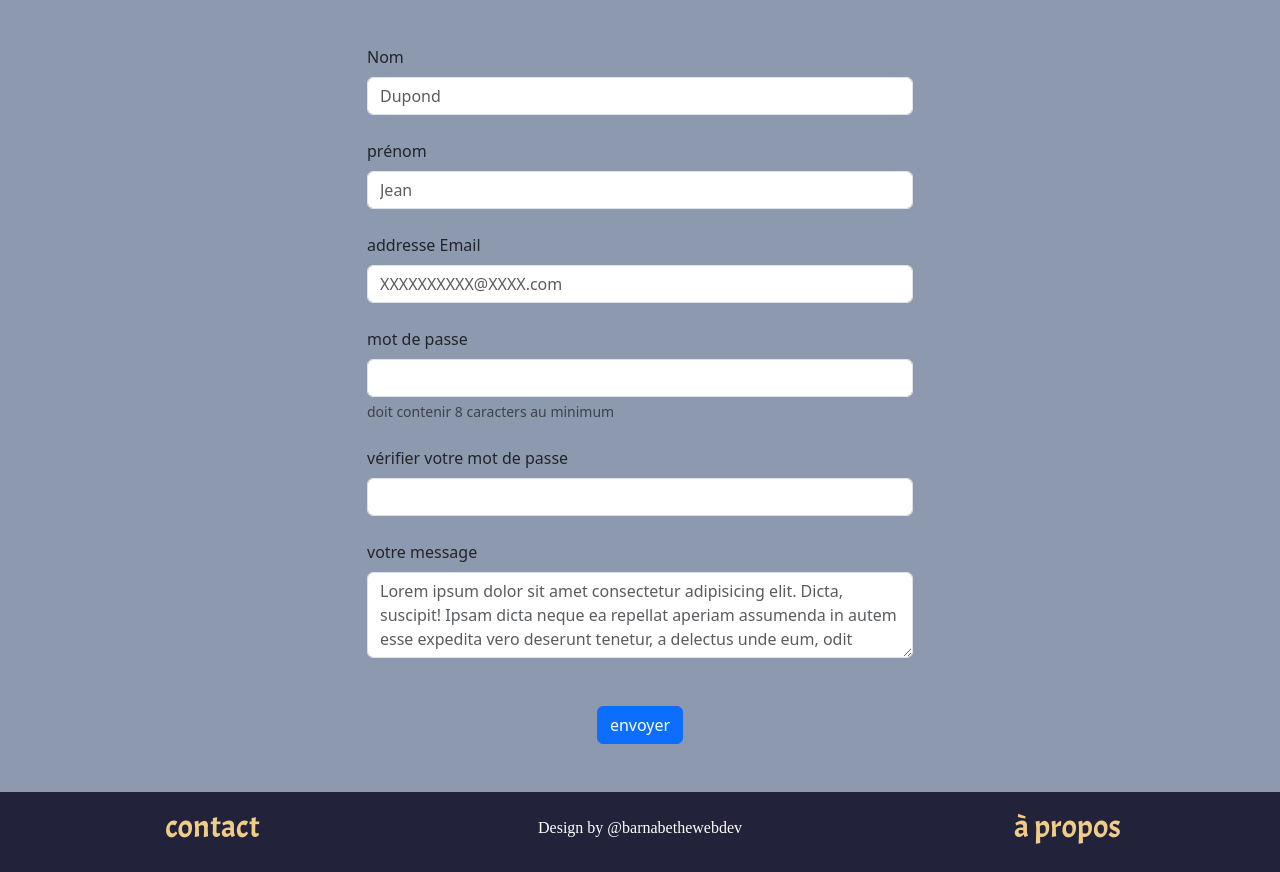
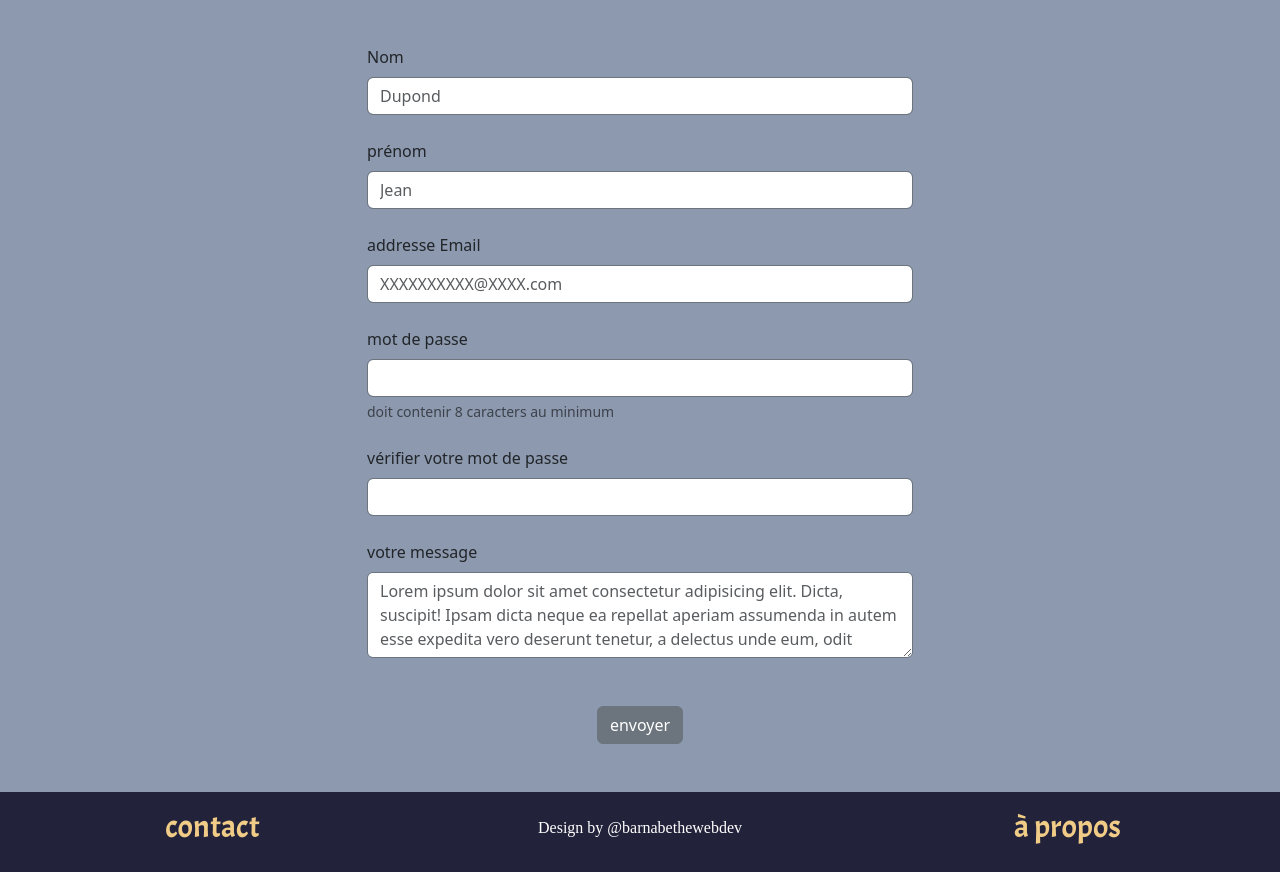
Before and after one commit to BarnabedevWebmobile/brief2, a plain HTML site: page contact.html in a window 1280 px wide. Shown: the part 63-935 px from the top of the page. Drawn offline with nearby package versions, Linux system fonts and the light colour scheme; a web font is replaced by a local one.

Commit message:
commentation

```diff
--- a/contact.html
+++ b/contact.html
@@ -5,6 +5,7 @@
     <meta name="viewport" content="width=device-width, initial-scale=1.0">
     <title>contact</title>
     <link rel="stylesheet" href="https://cdnjs.cloudflare.com/ajax/libs/bootstrap/5.3.2/css/bootstrap.min.css" integrity="sha512-b2QcS5SsA8tZodcDtGRELiGv5SaKSk1vDHDaQRda0htPYWZ6046lr3kJ5bAAQdpV2mmA/4v0wQF9MyU6/pDIAg==" crossorigin="anonymous" referrerpolicy="no-referrer" />
+    <link rel="stylesheet" href="https://cdnjs.cloudflare.com/ajax/libs/animate.css/4.1.1/animate.min.css"/>
     <link rel="preconnect" href="https://fonts.googleapis.com">
     <link rel="preconnect" href="https://fonts.gstatic.com" crossorigin>
     <link href="https://fonts.googleapis.com/css2?family=Acme&display=swap" rel="stylesheet">
@@ -39,38 +40,38 @@
     <section class="mainsection">
         <div class="container">
             <div class="row">
-                <div class="offset-md-3 col-md-6 mb-5 mt-5">
-                    <form><!--Le formulaire-->
+                <div class="offset-md-3 col-md-6 mb-5 mt-5 ">
+                    <form class=" animate__animated animate__jackInTheBox"><!--Le formulaire-->
                         <div class="mb-4"><!--le formulaire de nom-->
                             <label for="nom" class="form-label">Nom</label>
-                            <input type="text" class="form-control" id="nom" aria-describedby="NomHelp" placeholder="Dupond">
+                            <input type="text" class="form-control border border-secondary" id="nom" aria-describedby="NomHelp" placeholder="Dupond">
                         </div>
                         <div class="mb-4"> <!--le formulaire de prénom-->
                             <label for="subname" class="form-label">prénom</label>
-                            <input type="text" class="form-control" id="subname" aria-describedby="prenomHelp" placeholder="Jean">
+                            <input type="text" class="form-control border border-secondary" id="subname" aria-describedby="prenomHelp" placeholder="Jean">
                         </div>
                         <div class="mb-4"><!--le formulaire de mail-->
                             <label for="exampleInputEmail1" class="form-label">addresse Email</label>
-                            <input type="email" class="form-control" id="exampleInputEmail1" aria-describedby="emailHelp" placeholder="XXXXXXXXXX@XXXX.com">
+                            <input type="email" class="form-control border border-secondary" id="exampleInputEmail1" aria-describedby="emailHelp" placeholder="XXXXXXXXXX@XXXX.com">
                         </div>
                         <div class="mb-4"><!--le formulaire de password-->
                           <label for="Password" class="form-label">mot de passe</label>
-                          <input type="password" class="form-control" id="Password">
+                          <input type="password" class="form-control border border-secondary" id="Password">
                           <div id="mdpHelp" class="form-text">doit contenir 8 caracters au minimum</div>
                         </div>
                         <div class="mb-4"><!--le formulaire de password-->
                             <label for="Passwordverify" class="form-label">vérifier votre mot de passe</label>
-                            <input type="password" class="form-control" id="Passwordverify">
+                            <input type="password" class="form-control border border-secondary" id="Passwordverify">
                         </div>
                         <div class="mb-4"><!--le formulaire de message-->
                             <label for="message" class="form-label">votre message</label>
-                            <textarea class="form-control" id="message" rows="3" placeholder="Lorem ipsum dolor sit amet consectetur adipisicing elit. Dicta, suscipit! Ipsam dicta neque ea repellat aperiam assumenda in autem esse expedita vero deserunt tenetur, a delectus unde eum, odit numquam? "></textarea>
+                            <textarea class="form-control border border-secondary" id="message" rows="3" placeholder="Lorem ipsum dolor sit amet consectetur adipisicing elit. Dicta, suscipit! Ipsam dicta neque ea repellat aperiam assumenda in autem esse expedita vero deserunt tenetur, a delectus unde eum, odit numquam? "></textarea>
                         </div>
                         <span id="incorrect" class="alert" role="alert"> <!--le message d'alerte-->
 
                         </span>
                         <div class="d-flex justify-content-center"> <!--le bouton d'envoi-->
-                            <button type="button" class="btn btn-primary" onclick="send()">envoyer</button>
+                            <button type="button" class=" btn btn-secondary button" onclick="send()">envoyer</button>
                         </div>
                       </form>
                 </div>
--- a/css/style.css
+++ b/css/style.css
@@ -92,6 +92,10 @@ h5{
     background-color: #778DA9;
     color: #fff;
 }
+.button:hover{
+    background-color: #a2d2ff;
+    color: #E73C25;
+}
 footer{
     background-color: #22223B;
 }
--- a/js/script.js
+++ b/js/script.js
@@ -23,6 +23,7 @@ function send(){
                 document.getElementById('incorrect').innerHTML=("mot de passe différent")
                 msgerreur.style.display="block"
             }else{
+                msgerreur.classList.remove("alert-danger")
                 msgerreur.classList.add("alert-success")
                 document.getElementById('incorrect').innerHTML=("message envoyer")
                 msgerreur.style.display="block"
```
Also changed, not shown: a-propos.html (+5 -4 lines).
